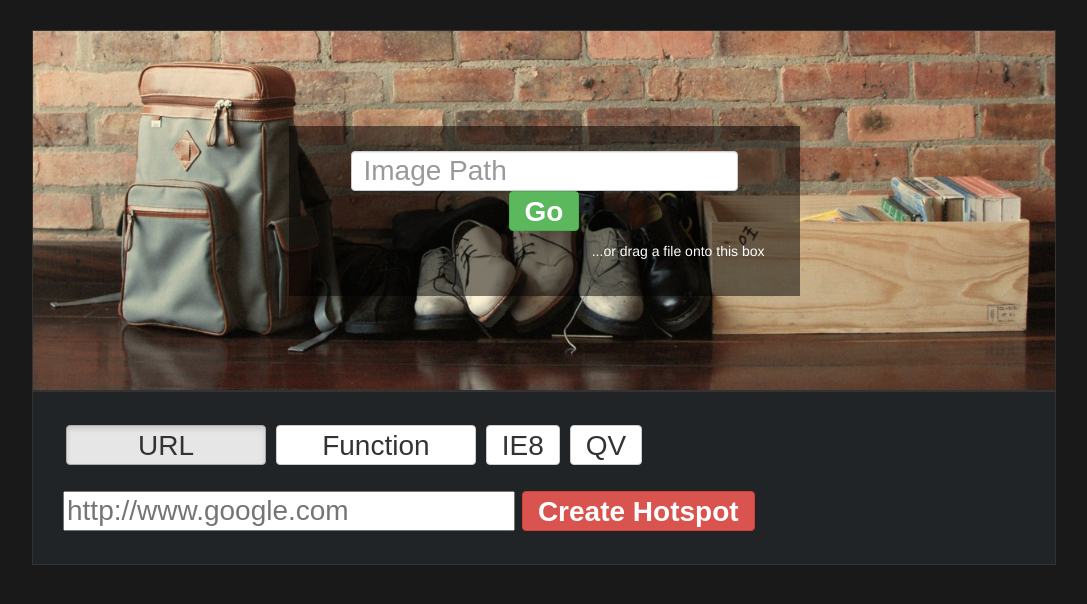
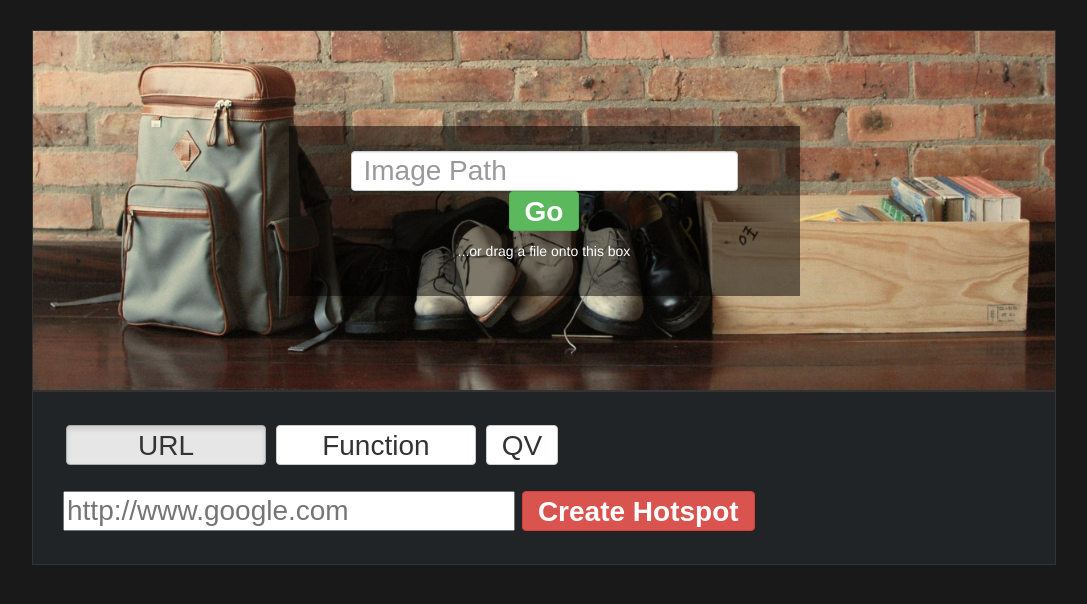
Before and after one commit to 12oss/linkresponsively, a website: page docs/index.html in a window 1280 px wide. Shown: the whole page, without its empty margins (96-1183 px from the left). Drawn offline with nearby package versions, Linux system fonts and the light colour scheme; files that its build step writes are made by us from their sources.

Commit message:
Parent Div and alignment
-Added a parent div with position real instead of attached to image
(this was not working properly without parent div)
- commented out IE button as this was working without the extra image
for IE
- center aligned the copy “…or drag..”

```diff
--- a/docs/global/css/style.css
+++ b/docs/global/css/style.css
@@ -79,7 +79,7 @@ h1 {
 }
 
 .alt-drag-opt {
-	text-align: right;
+	text-align: center;
 	color: white;
 	padding: 10px;
 }
--- a/docs/global/js/script.js
+++ b/docs/global/js/script.js
@@ -192,7 +192,7 @@ function replaceBg(img, dropped) {
 	}
 	console.log(droppedURL);
 	$('#rim-img-load').hide();
-	$('#drawingArea').html('<img id="main-image" src="' + img + '" width="100%" style="position:relative">');
+	$('#drawingArea').html('<div style="position:relative"><img id="main-image" src="' + img + '" width="100%"></div>');
 }
 
 function addDelete() {
--- a/docs/index.html
+++ b/docs/index.html
@@ -33,7 +33,7 @@
 			<div id="hotspotOptions" class="col-xs-12">
 				<a class="btn linkType btn-default active">URL</a>
 				<a class="btn linkType btn-default">Function</a>
-				<a class="btn btn-default ie">IE8</a>
+				<!--<a class="btn btn-default ie">IE8</a>-->
 				<a class="btn btn-default qv">QV</a>
 				<br>
 				<br>
```
Also changed, not shown: docs/global/build/css/linkresponsibly.css, docs/global/build/css/min/linkresponsibly.min.css, docs/global/build/js/linkresponsibly.js, docs/global/build/js/min/linkresponsibly.min.js.
